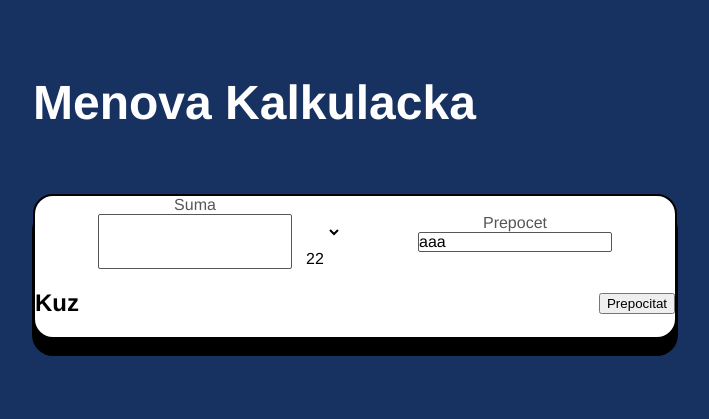
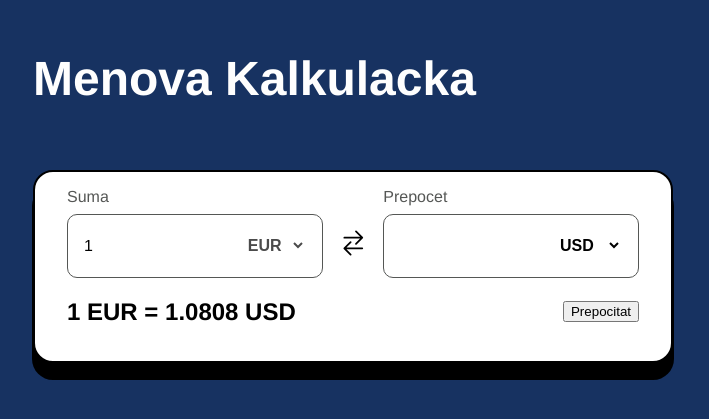
Before and after one commit to JakubTkac/zadanie-calc, a React (Vite) app in the folder frontend/: page / in a window 1280 px wide. Shown: the part 209-628 px from the top of the page, without its empty margins (287-996 px from the left). Built offline with nearby package versions, Linux system fonts and the light colour scheme.

Commit message:
ADD Select component and initial JSON data

```diff
--- a/frontend/components/Calculator/Calculator.tsx
+++ b/frontend/components/Calculator/Calculator.tsx
@@ -1,8 +1,13 @@
 import styled from "styled-components";
 import Label from "../Common/Label";
+import { IoSwapHorizontal } from "react-icons/io5";
+import CalculatorItems from "./CalculatorItems";
+import Select from "../Common/Select";
+import { useState } from "react";
 
 const StyledCalculatorWrapper = styled.div`
   display: flex;
+  box-sizing: border-box;
   flex-direction: column;
   justify-content: center;
   align-items: center;
@@ -11,35 +16,79 @@ const StyledCalculatorWrapper = styled.div`
   border: 2px solid #000000;
   border-radius: 20px;
   box-shadow: 0px 16px 0px 1px #000000;
+  padding: 1rem 2rem;
 `;
 
 const StyledCalculatorFlex = styled.div`
   display: flex;
+  gap: 1rem;
+  box-sizing: border-box;
   width: 100%;
   flex-direction: row;
   justify-content: space-between;
   align-items: center;
+  svg {
+    position: relative;
+    height: 100%;
+    font-size: 2rem;
+    top: 10px;
+  }
 `;
 
 const StyledCurrencyContainer = styled.div`
   display: flex;
+  box-sizing: border-box;
   flex-direction: column;
   width: 50%;
   height: 100%;
-  align-items: center;
+  align-items: flex-start;
   justify-content: center;
+  gap: 0.5rem;
 `;
 
 const StyledInputCurrencyContainer = styled.div`
   border: 1px solid #555755;
-  border-radius: 2px;
+  box-sizing: border-box;
+  border-radius: 10px;
+  height: 4rem;
   display: flex;
-  width: 60%;
+  width: 100%;
   justify-content: space-between;
   align-items: center;
-  margin: 0 4rem;
+  padding: 0 1rem;
+  input {
+    width: 100%;
+    height: 100%;
+  }
+  span {
+    width: 100%;
+    height: 100%;
+  }
 `;
 const Calculator = () => {
+  const [selectedAmountRate, setSelectedAmountRate] = useState<number | null>(
+    null,
+  );
+  const [selectedCalculationRate, setSelectedCalculationRate] = useState<
+    number | null
+  >(null);
+  const [selectedAmountName, setSelectedAmountName] = useState<string>("");
+  const [selectedCalculationName, setSelectedCalculationName] =
+    useState<string>("");
+
+  const handleSelectedAmountRate = (selectedRate: number) => {
+    setSelectedAmountRate(selectedRate);
+  };
+  const handleSelectedCalculationRate = (selectedRate: number) => {
+    setSelectedCalculationRate(selectedRate);
+  };
+  const handleSelectedAmountName = (selectedRate: string) => {
+    setSelectedAmountName(selectedRate);
+  };
+  const handleSelectedCalculationName = (selectedRate: string) => {
+    setSelectedCalculationName(selectedRate);
+  };
+
   return (
     <>
       <StyledCalculatorWrapper>
@@ -47,20 +96,31 @@ const Calculator = () => {
           <StyledCurrencyContainer>
             <Label>Suma</Label>
             <StyledInputCurrencyContainer>
-              <input></input>
-              <div>
-                <select name="" id=""></select>
-                <span>22</span>
-              </div>
+              <input defaultValue={1}></input>
+              <Select
+                data={[{ name: "EUR", rate: 1 }]}
+                disabled={true}
+                onSelectRate={handleSelectedAmountRate}
+                onSelectName={handleSelectedAmountName}
+              ></Select>
             </StyledInputCurrencyContainer>
           </StyledCurrencyContainer>
+          <IoSwapHorizontal></IoSwapHorizontal>
           <StyledCurrencyContainer>
             <Label>Prepocet</Label>
-            <StyledInputCurrencyContainer>aaa</StyledInputCurrencyContainer>
+            <StyledInputCurrencyContainer>
+              <span></span>
+              <Select
+                data={CalculatorItems.rates}
+                disabled={false}
+                onSelectRate={handleSelectedCalculationRate}
+                onSelectName={handleSelectedCalculationName}
+              ></Select>
+            </StyledInputCurrencyContainer>
           </StyledCurrencyContainer>
         </StyledCalculatorFlex>
         <StyledCalculatorFlex>
-          <h2>Kuz</h2>
+          <h2>{`${selectedAmountRate} ${selectedAmountName} = ${selectedCalculationRate} ${selectedCalculationName}`}</h2>
           <button>Prepocitat</button>
         </StyledCalculatorFlex>
       </StyledCalculatorWrapper>
--- a/frontend/components/Common/HeadingH1.tsx
+++ b/frontend/components/Common/HeadingH1.tsx
@@ -1,6 +1,6 @@
 import styled from "styled-components";
-import { COLOR, FONT_SIZE, FONT_WEIGHT, SCREENS } from "../../Theme";
-import { ReactNode } from "react";
+import { COLOR, FONT_SIZE, FONT_WEIGHT } from "../../Theme";
+import React, { ReactNode } from "react";
 
 interface IHeadingH1Props {
   color?: string;
--- /dev/null
+++ b/frontend/components/Common/Select.tsx
@@ -0,0 +1,76 @@
+import React, { useEffect } from "react";
+import styled from "styled-components";
+
+export interface IRate {
+  name: string;
+  rate: number;
+}
+
+interface ISelectProps {
+  data: IRate[];
+  disabled?: boolean;
+  onSelectRate: (selectedRate: number) => void;
+  onSelectName: (selectedRate: string) => void;
+}
+
+const StyledSelectContainer = styled.div`
+  display: flex;
+  gap: 0.5rem;
+  align-items: center;
+  height: 100%;
+  select {
+    font-weight: 700;
+  }
+  option {
+    font-weight: 500;
+  }
+`;
+
+const StyledSelect = styled.select`
+  ${(props) =>
+    props.disabled &&
+    `
+      cursor: not-allowed;
+    `}
+`;
+
+const Select: React.FC<ISelectProps> = ({
+  data,
+  disabled,
+  onSelectRate,
+  onSelectName,
+}) => {
+  const handleSelectChange = (event: React.ChangeEvent<HTMLSelectElement>) => {
+    const selectedRateName = event.target.value;
+    const selectedRate = data.find(
+      (rate: IRate) => rate.name === selectedRateName,
+    );
+
+    if (selectedRate) {
+      onSelectRate(selectedRate.rate);
+      onSelectName(selectedRate.name);
+    }
+  };
+
+  useEffect(() => {
+    handleSelectChange({
+      target: { value: data[0]?.name || "" },
+    } as React.ChangeEvent<HTMLSelectElement>);
+  }, []);
+
+  const options = data.map((rate: IRate) => (
+    <option key={rate.name} value={rate.name}>
+      {rate.name}
+    </option>
+  ));
+
+  return (
+    <StyledSelectContainer>
+      <StyledSelect disabled={disabled} onChange={handleSelectChange}>
+        {options}
+      </StyledSelect>
+    </StyledSelectContainer>
+  );
+};
+
+export default Select;
--- a/frontend/package.json
+++ b/frontend/package.json
@@ -12,6 +12,7 @@
   "dependencies": {
     "react": "^18.2.0",
     "react-dom": "^18.2.0",
+    "react-icons": "^4.10.1",
     "styled-components": "^6.0.7"
   },
   "devDependencies": {
```
Also changed, not shown: 1 other file (tests, documents, lock files or other folders).
